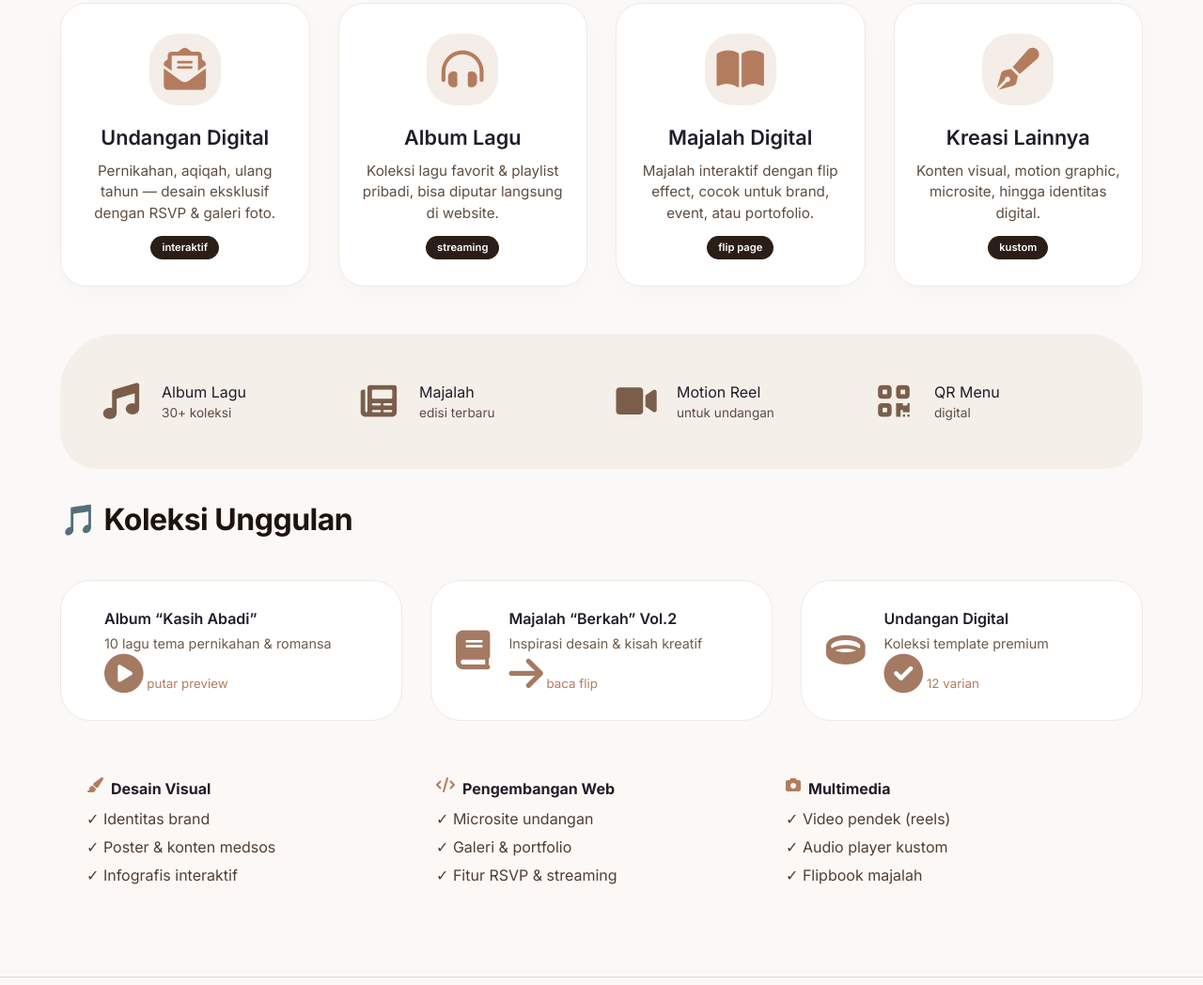
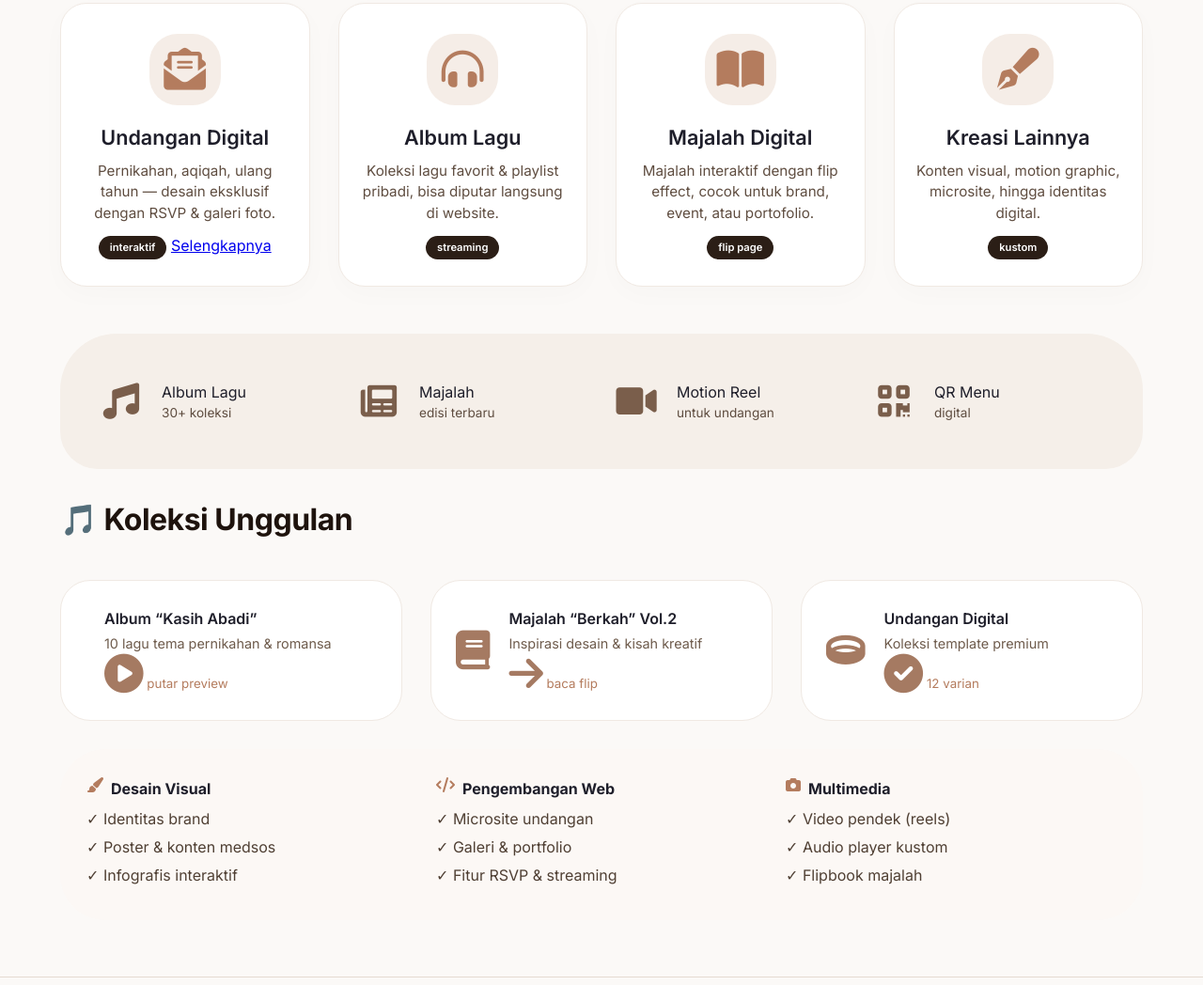
Before and after one commit to shasanudin/IMBKreasiDigital, a plain HTML site: page index.html in a window 1280 px wide. Shown: the part 756-1804 px from the top of the page at 94% size. Drawn offline with Linux system fonts and the light colour scheme.

Commit message:
Add link to 'undangan-digital.html' in index.html

```diff
--- a/index.html
+++ b/index.html
@@ -503,6 +503,7 @@
           <h3>Undangan Digital</h3>
           <p>Pernikahan, aqiqah, ulang tahun — desain eksklusif dengan RSVP & galeri foto.</p>
           <span class="label-baru">interaktif</span>
+          <a href="undangan-digital.html">Selengkapnya</a>
         </div>
         <div class="card">
           <div class="card-icon"><i class="fas fa-headphones-simple"></i></div>
```
